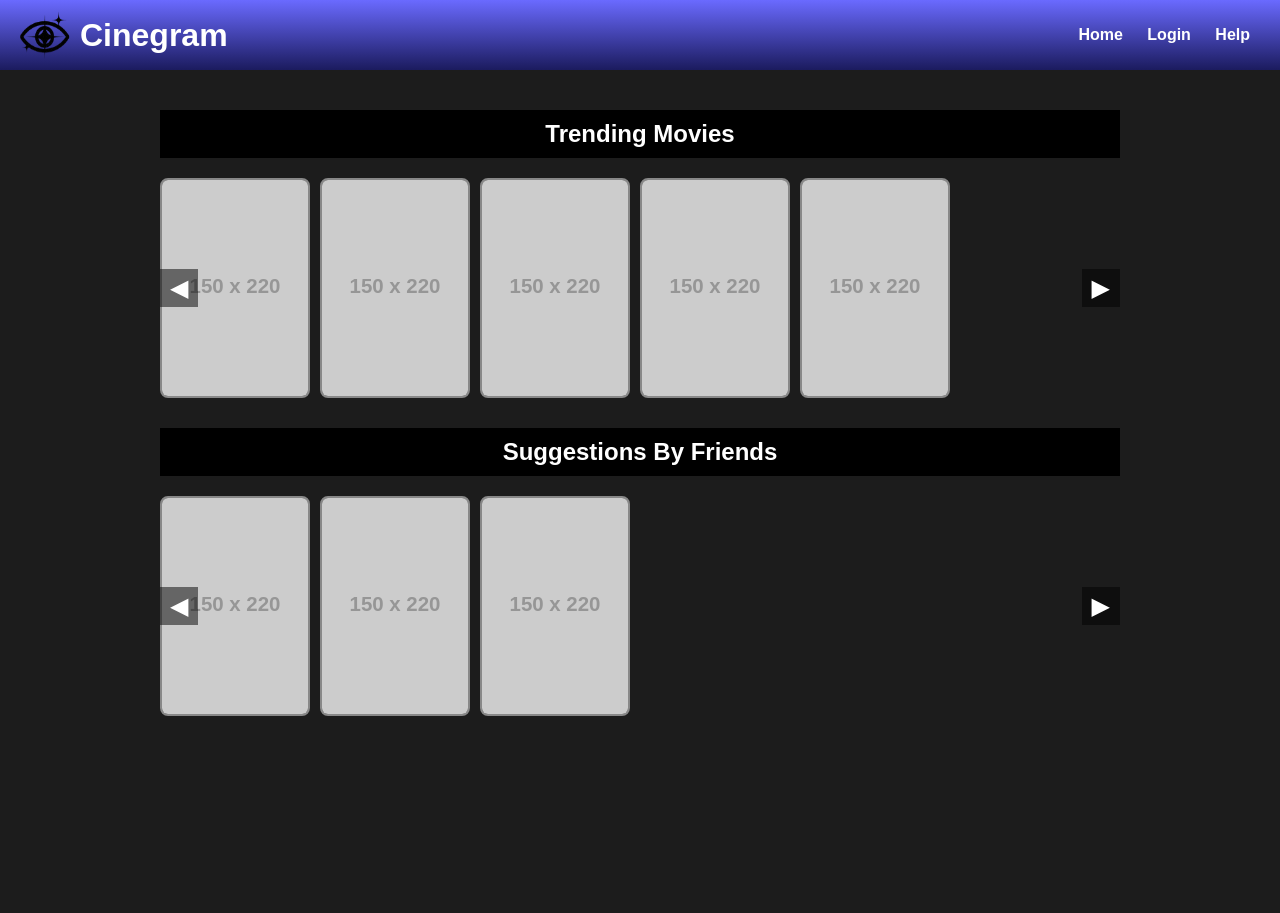
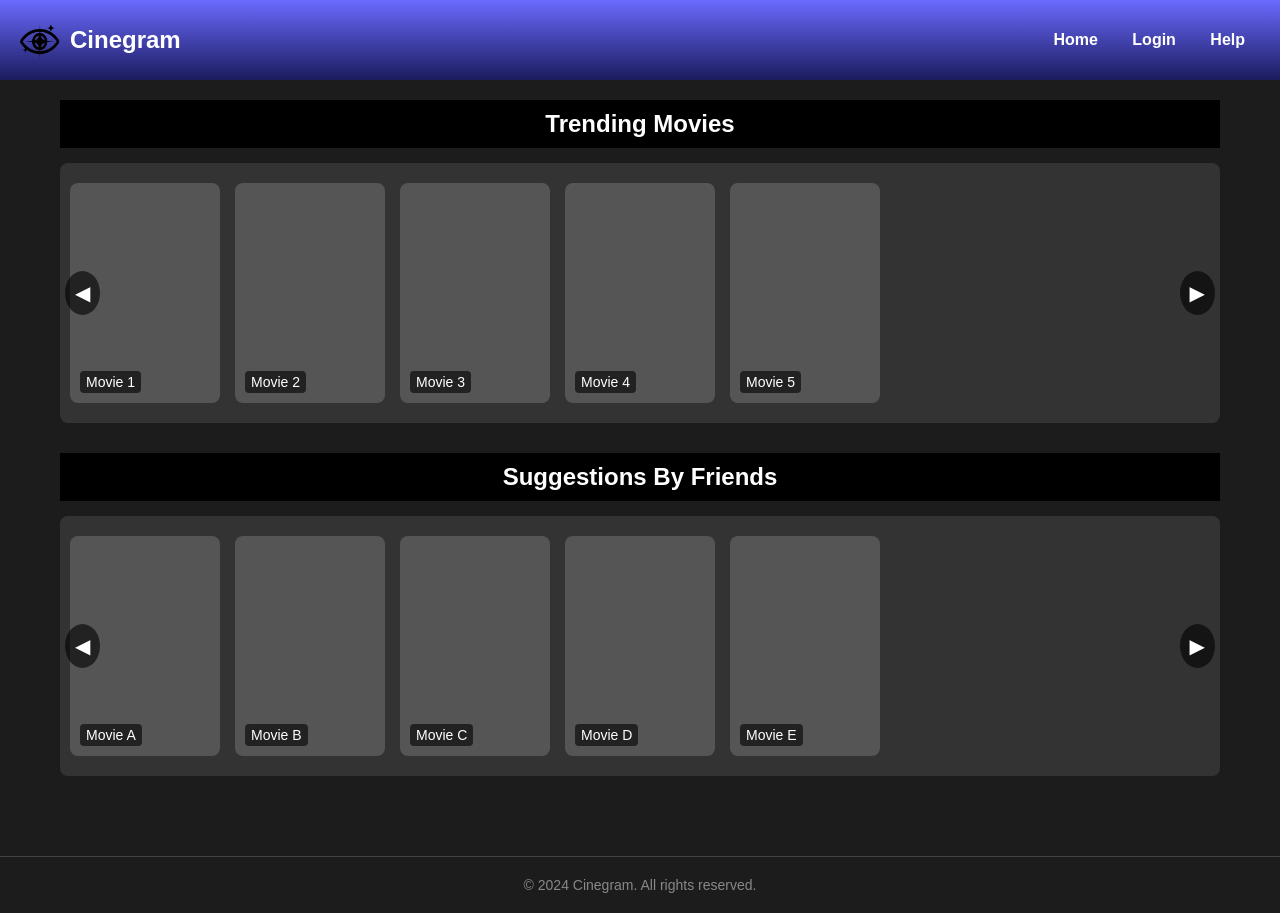
Before and after one commit to Amkangethe/CMSC447, a Python web app: template flask/templates/index.html in a window 1280 px wide. Before the commit the page ends 716 px from the top, so only its background shows below. Run offline with Jinja, Linux system fonts and the light colour scheme; the template is opened without the code that fills it, so the values that code supplies are empty; grey boxes labelled with a size stand in for pictures from a placeholder-image service; some libraries are stand-ins or nearby versions.

Commit message:
save before midterm presentation

```diff
--- a/flask/templates/index.html
+++ b/flask/templates/index.html
@@ -4,7 +4,7 @@
     <meta charset="UTF-8">
     <meta name="viewport" content="width=device-width, initial-scale=1.0">
     <title>Cinegram</title>
-    <link rel="stylesheet" href="styles.css">
+    <link rel="stylesheet" href="{{ url_for('static', filename='styles.css') }}">
     <style>
         /* General Reset */
         * {
@@ -13,106 +13,143 @@
             box-sizing: border-box;
         }
 
-        /* Body styling */
+        /* Body Styling */
         body {
             font-family: Arial, sans-serif;
+            color: #fff;
             background-color: #1c1c1c;
-            color: #ffffff;
         }
 
-        /* Header styling */
+        /* Header Styling */
         header {
             display: flex;
+            justify-content: space-between;
             align-items: center;
-            justify-content: space-between;
-            padding: 10px 20px;
-            background-color: #0047ab;
-            color: #ffffff;
+            padding: 20px;
+            background: linear-gradient(to bottom, #6a6aff, #1b1b5e);
+            color: #fff;
         }
 
-        header .logo {
+        .logo {
             display: flex;
             align-items: center;
         }
 
-        header .logo img {
-            width: 50px;
-            height: 50px;
+        .logo img {
+            width: 40px;
+            height: 40px;
             margin-right: 10px;
         }
 
-        header nav a {
-            color: #ffffff;
-            text-decoration: none;
-            margin: 0 10px;
+        .logo h1 {
+            font-size: 24px;
             font-weight: bold;
         }
 
-        header nav a:hover {
+        nav a {
+            color: #fff;
+            text-decoration: none;
+            margin: 0 15px;
+            font-weight: bold;
+        }
+
+        nav a:hover {
             text-decoration: underline;
         }
 
-        /* Section styling */
+        /* Main Content Styling */
         main {
             padding: 20px;
+            max-width: 1200px;
+            margin: 0 auto;
         }
 
+        /* Section Titles */
         h2 {
             font-size: 1.5em;
-            margin-bottom: 10px;
             color: #ffffff;
+            margin-bottom: 15px;
+            padding-left: 10px;
         }
 
-        /* Movie list container styling */
+        /* Movie List Container */
+        .movie-section {
+            margin-bottom: 30px;
+        }
+
         .movie-list-container {
             position: relative;
             display: flex;
             align-items: center;
+            overflow: hidden;
+            padding: 10px 0;
+            background-color: #333;
+            border-radius: 8px;
         }
 
         .movie-list {
             display: flex;
-            overflow-x: auto;
+            gap: 15px;
+            overflow-x: hidden;
             scroll-behavior: smooth;
-            gap: 10px;
-            padding: 10px 0;
+            padding: 10px;
         }
 
-        .movie-list img {
-            width: 150px;
+        .movie-item {
+            min-width: 150px;
             height: 220px;
+            background-color: #555;
             border-radius: 8px;
-            transition: transform 0.3s;
+            position: relative;
         }
 
-        .movie-list img:hover {
-            transform: scale(1.05);
+        .movie-title {
+            position: absolute;
+            bottom: 10px;
+            left: 10px;
+            color: #fff;
+            font-size: 14px;
+            background: rgba(0, 0, 0, 0.6);
+            padding: 3px 6px;
+            border-radius: 4px;
         }
 
-        /* Scroll buttons */
+        /* Scroll Buttons */
         .scroll-btn {
             position: absolute;
-            background-color: rgba(0, 0, 0, 0.5);
+            background-color: rgba(0, 0, 0, 0.6);
+            color: #fff;
             border: none;
-            color: #ffffff;
-            font-size: 24px;
             cursor: pointer;
+            font-size: 20px;
+            padding: 10px;
+            border-radius: 50%;
+            z-index: 10;
             top: 50%;
             transform: translateY(-50%);
-            z-index: 10;
-            padding: 5px 10px;
         }
 
         .scroll-btn.left {
-            left: 0;
+            left: 5px;
         }
 
         .scroll-btn.right {
-            right: 0;
+            right: 5px;
+        }
+
+        /* Additional Styles */
+        .footer {
+            text-align: center;
+            padding: 20px;
+            font-size: 14px;
+            color: #888;
+            border-top: 1px solid #444;
+            margin-top: 30px;
         }
     </style>
 </head>
 <body>
+
 <header>
     <div class="logo">
         <img src="{{ url_for('static', filename='images/logo.png') }}" alt="Logo">
@@ -121,60 +158,61 @@
     <nav>
         <a href="home.html">Home</a>
         <a href="login.html">Login</a>
-            <!-- <a href="profile.html">Profile</a>
-            <a href="friends.html">Friends</a>
-            <a href="settings.html">Settings</a> -->
         <a href="help.html">Help</a>
     </nav>
 </header>
+
 <main>
     <!-- Trending Movies Section -->
-        <section class="trending">
+    <section class="movie-section">
         <h2>Trending Movies</h2>
         <div class="movie-list-container">
             <button class="scroll-btn left" onclick="scrollLeft('trending')">&#9664;</button>
             <div class="movie-list" id="trending">
-                    <img src="https://via.placeholder.com/150x220.png?text=Blink+Twice" alt="Blink Twice">
-                    <img src="https://via.placeholder.com/150x220.png?text=Afraid" alt="Afraid">
-                    <img src="https://via.placeholder.com/150x220.png?text=Deadpool+3" alt="Deadpool 3">
-                    <img src="https://via.placeholder.com/150x220.png?text=Cuckoo" alt="Cuckoo">
-                    <img src="https://via.placeholder.com/150x220.png?text=Longlegs" alt="Longlegs">
+                <!-- Placeholder movie items; replace with dynamic content using API -->
+                <div class="movie-item"><span class="movie-title">Movie 1</span></div>
+                <div class="movie-item"><span class="movie-title">Movie 2</span></div>
+                <div class="movie-item"><span class="movie-title">Movie 3</span></div>
+                <div class="movie-item"><span class="movie-title">Movie 4</span></div>
+                <div class="movie-item"><span class="movie-title">Movie 5</span></div>
             </div>
             <button class="scroll-btn right" onclick="scrollRight('trending')">&#9654;</button>
         </div>
     </section>
 
     <!-- Suggestions By Friends Section -->
-        <section class="suggestions">
+    <section class="movie-section">
         <h2>Suggestions By Friends</h2>
         <div class="movie-list-container">
             <button class="scroll-btn left" onclick="scrollLeft('suggestions')">&#9664;</button>
             <div class="movie-list" id="suggestions">
-                    <img src="https://via.placeholder.com/150x220.png?text=The+Matrix" alt="The Matrix">
-                    <img src="https://via.placeholder.com/150x220.png?text=Scarecrow" alt="Scarecrow">
-                    <img src="https://via.placeholder.com/150x220.png?text=Interstellar" alt="Interstellar">
+                <!-- Placeholder movie items; replace with dynamic content using API -->
+                <div class="movie-item"><span class="movie-title">Movie A</span></div>
+                <div class="movie-item"><span class="movie-title">Movie B</span></div>
+                <div class="movie-item"><span class="movie-title">Movie C</span></div>
+                <div class="movie-item"><span class="movie-title">Movie D</span></div>
+                <div class="movie-item"><span class="movie-title">Movie E</span></div>
             </div>
             <button class="scroll-btn right" onclick="scrollRight('suggestions')">&#9654;</button>
         </div>
     </section>
 </main>
+
+<footer class="footer">
+    <p>&copy; 2024 Cinegram. All rights reserved.</p>
+</footer>
+
 <script>
-        // JavaScript to handle scrolling left and right
-        function scrollLeft(listId) {
-            const list = document.getElementById(listId);
-            list.scrollBy({
-                left: -300, // Adjust scroll amount as needed
-                behavior: 'smooth'
-            });
+    function scrollLeft(containerId) {
+        const container = document.getElementById(containerId);
+        container.scrollLeft -= container.offsetWidth / 2; // Scroll half the width
     }
 
-        function scrollRight(listId) {
-            const list = document.getElementById(listId);
-            list.scrollBy({
-                left: 300, // Adjust scroll amount as needed
-                behavior: 'smooth'
-            });
+    function scrollRight(containerId) {
+        const container = document.getElementById(containerId);
+        container.scrollLeft += container.offsetWidth / 2; // Scroll half the width
     }
 </script>
+
 </body>
 </html>
```
Also changed, not shown: flask/script.js (added, +11 -0 lines), script.js (deleted, +0 -11 lines). Lines whose indentation alone changed are shown as unchanged.
